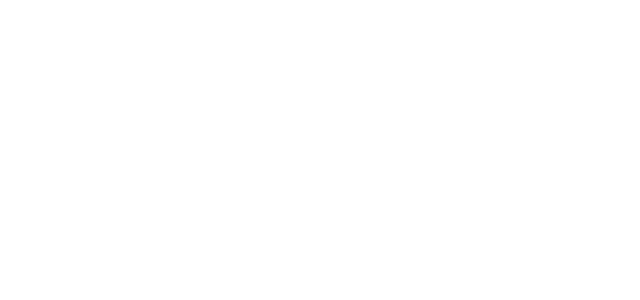
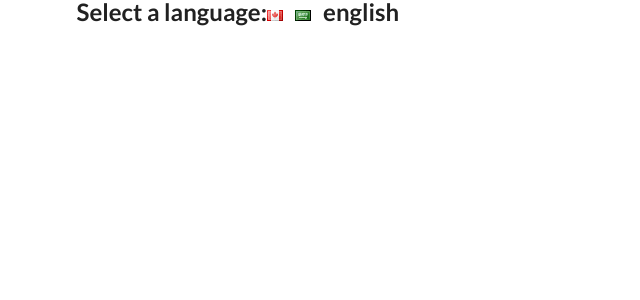
Before and after one commit to HAZberi/context-api-simple-app, a React (Create React App) app: page / in a window 1280 px wide. Shown: the top 300 px of the page, without its empty margins (0-640 px from the left). Built offline with nearby package versions, Linux system fonts and the light colour scheme.

Commit message:
app component init

```diff
--- a/public/index.html
+++ b/public/index.html
@@ -15,6 +15,7 @@
       user's mobile device or desktop. See https://developers.google.com/web/fundamentals/web-app-manifest/
     -->
     <link rel="manifest" href="%PUBLIC_URL%/manifest.json" />
+    <link rel="stylesheet" href="https://cdnjs.cloudflare.com/ajax/libs/semantic-ui/2.4.1/semantic.min.css">
     <!--
       Notice the use of %PUBLIC_URL% in the tags above.
       It will be replaced with the URL of the `public` folder during the build.
--- a/src/components/App.js
+++ b/src/components/App.js
@@ -9,8 +9,11 @@ const App = () => {
   }
 
   return (
-    <div className="ui container">
-
+    <div className="ui container large header">
+      Select a language:
+      <i className="canada flag" onClick={()=>onLanguageChange("english")} />
+      <i className="sa flag" onClick={()=>onLanguageChange("arabic")} />
+      {language}
     </div>
   );
 }
```
Also changed, not shown: 1 other file (tests, documents, lock files or other folders).
